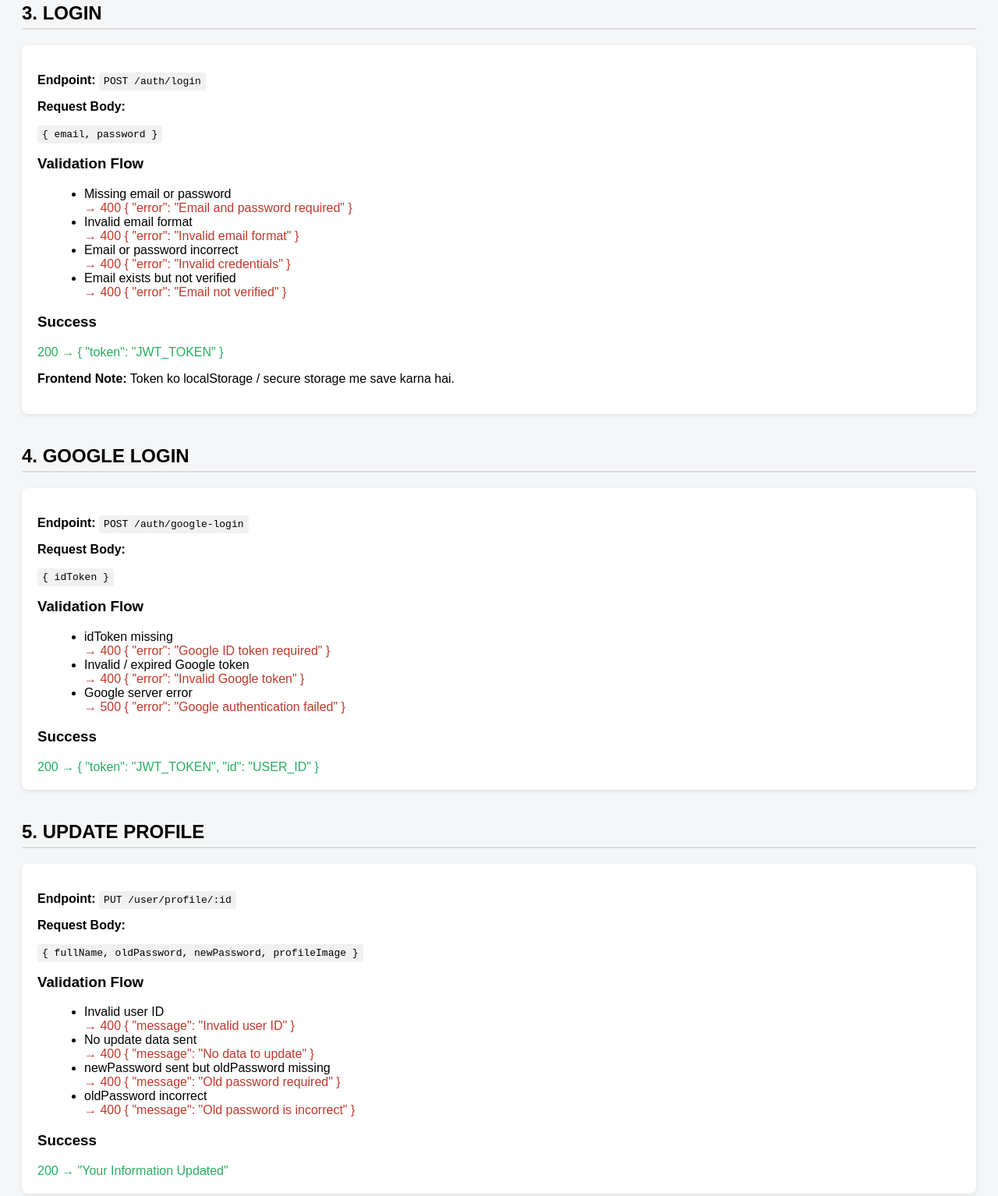
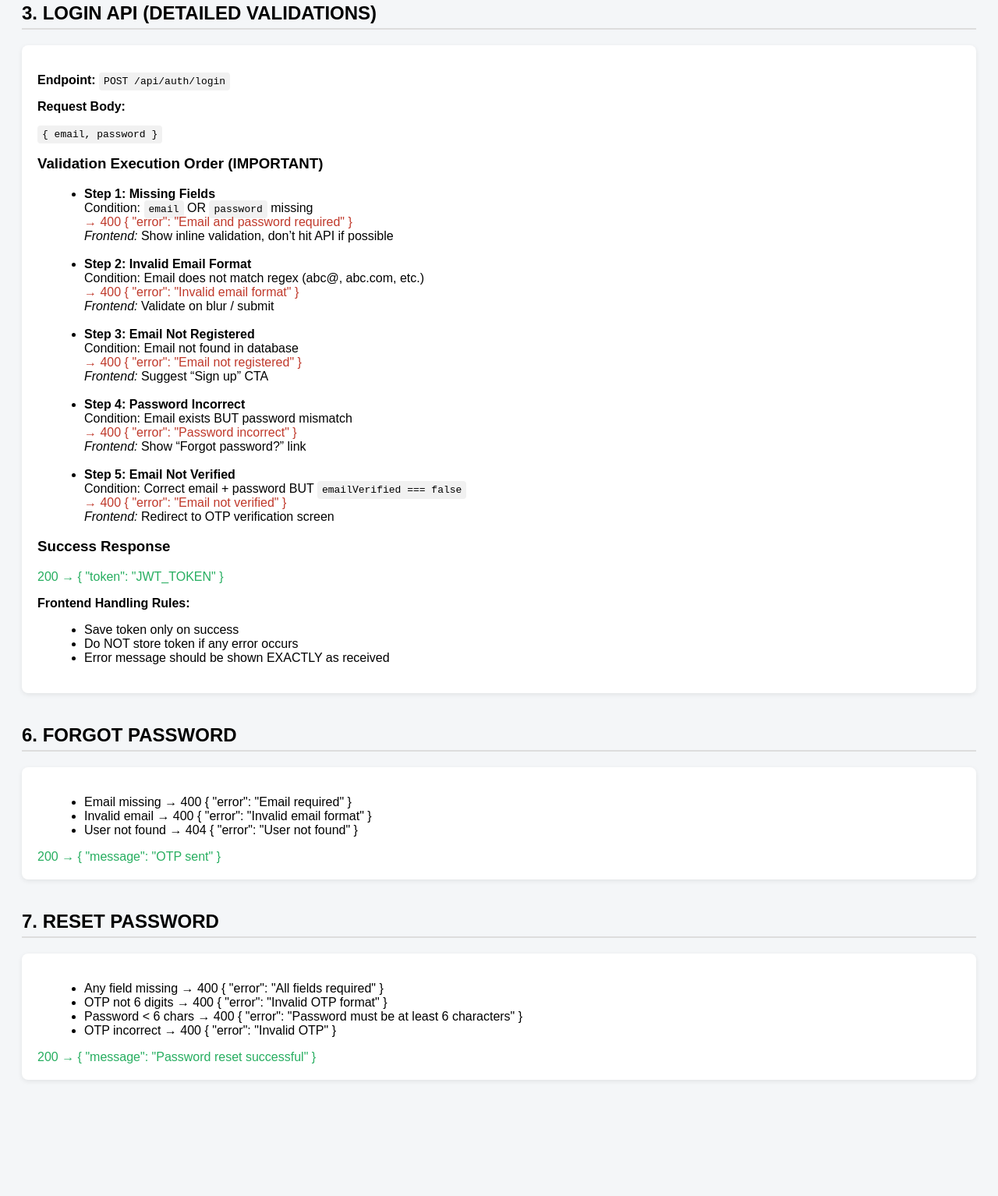
Before and after one commit to Wasif-Ali47/device-fix, a website: page html/index.html in a window 1280 px wide. Shown: the part 1209-2743 px from the top of the page at 78% size. After the commit the page ends 2622 px from the top, so only its background shows below. Drawn offline with Linux system fonts and the light colour scheme.

Commit message:
first message issue fixed

```diff
--- a/html/index.html
+++ b/html/index.html
@@ -131,122 +131,86 @@ OTP screen sirf is response ke baad open karni hai.</p>
 </div>
 
 <!-- ================= LOGIN ================= -->
-<h2>3. LOGIN</h2>
+<!-- ================= LOGIN ================= -->
+<h2>3. LOGIN API (DETAILED VALIDATIONS)</h2>
 <div class="api">
 
-<p><b>Endpoint:</b> <code>POST /auth/login</code></p>
+<p><b>Endpoint:</b> <code>POST /api/auth/login</code></p>
 
 <p><b>Request Body:</b></p>
 <code>{ email, password }</code>
 
-<h3>Validation Flow</h3>
+<h3>Validation Execution Order (IMPORTANT)</h3>
 
 <ul>
   <li>
-    Missing email or password
-    <div class="error">→ 400 { "error": "Email and password required" }</div>
+    <b>Step 1: Missing Fields</b><br />
+    Condition: <code>email</code> OR <code>password</code> missing
+    <div class="error">
+      → 400 { "error": "Email and password required" }
+    </div>
+    <i>Frontend:</i> Show inline validation, don’t hit API if possible
   </li>
 
+  <br />
+
   <li>
-    Invalid email format
-    <div class="error">→ 400 { "error": "Invalid email format" }</div>
+    <b>Step 2: Invalid Email Format</b><br />
+    Condition: Email does not match regex (abc@, abc.com, etc.)
+    <div class="error">
+      → 400 { "error": "Invalid email format" }
+    </div>
+    <i>Frontend:</i> Validate on blur / submit
   </li>
 
+  <br />
+
   <li>
-    Email or password incorrect
-    <div class="error">→ 400 { "error": "Invalid credentials" }</div>
+    <b>Step 3: Email Not Registered</b><br />
+    Condition: Email not found in database
+    <div class="error">
+      → 400 { "error": "Email not registered" }
+    </div>
+    <i>Frontend:</i> Suggest “Sign up” CTA
   </li>
 
+  <br />
+
   <li>
-    Email exists but not verified
-    <div class="error">→ 400 { "error": "Email not verified" }</div>
+    <b>Step 4: Password Incorrect</b><br />
+    Condition: Email exists BUT password mismatch
+    <div class="error">
+      → 400 { "error": "Password incorrect" }
+    </div>
+    <i>Frontend:</i> Show “Forgot password?” link
+  </li>
+
+  <br />
+
+  <li>
+    <b>Step 5: Email Not Verified</b><br />
+    Condition: Correct email + password BUT <code>emailVerified === false</code>
+    <div class="error">
+      → 400 { "error": "Email not verified" }
+    </div>
+    <i>Frontend:</i> Redirect to OTP verification screen
   </li>
 </ul>
 
-<h3>Success</h3>
+<h3>Success Response</h3>
 <div class="success">
   200 → { "token": "JWT_TOKEN" }
 </div>
 
-<p><b>Frontend Note:</b>
-Token ko localStorage / secure storage me save karna hai.</p>
+<p><b>Frontend Handling Rules:</b></p>
+<ul>
+  <li>Save token only on success</li>
+  <li>Do NOT store token if any error occurs</li>
+  <li>Error message should be shown EXACTLY as received</li>
+</ul>
 
 </div>
 
-<!-- ================= GOOGLE LOGIN ================= -->
-<h2>4. GOOGLE LOGIN</h2>
-<div class="api">
-
-<p><b>Endpoint:</b> <code>POST /auth/google-login</code></p>
-
-<p><b>Request Body:</b></p>
-<code>{ idToken }</code>
-
-<h3>Validation Flow</h3>
-
-<ul>
-  <li>
-    idToken missing
-    <div class="error">→ 400 { "error": "Google ID token required" }</div>
-  </li>
-
-  <li>
-    Invalid / expired Google token
-    <div class="error">→ 400 { "error": "Invalid Google token" }</div>
-  </li>
-
-  <li>
-    Google server error
-    <div class="error">→ 500 { "error": "Google authentication failed" }</div>
-  </li>
-</ul>
-
-<h3>Success</h3>
-<div class="success">
-  200 → { "token": "JWT_TOKEN", "id": "USER_ID" }
-</div>
-
-</div>
-
-<!-- ================= UPDATE PROFILE ================= -->
-<h2>5. UPDATE PROFILE</h2>
-<div class="api">
-
-<p><b>Endpoint:</b> <code>PUT /user/profile/:id</code></p>
-
-<p><b>Request Body:</b></p>
-<code>{ fullName, oldPassword, newPassword, profileImage }</code>
-
-<h3>Validation Flow</h3>
-
-<ul>
-  <li>
-    Invalid user ID
-    <div class="error">→ 400 { "message": "Invalid user ID" }</div>
-  </li>
-
-  <li>
-    No update data sent
-    <div class="error">→ 400 { "message": "No data to update" }</div>
-  </li>
-
-  <li>
-    newPassword sent but oldPassword missing
-    <div class="error">→ 400 { "message": "Old password required" }</div>
-  </li>
-
-  <li>
-    oldPassword incorrect
-    <div class="error">→ 400 { "message": "Old password is incorrect" }</div>
-  </li>
-</ul>
-
-<h3>Success</h3>
-<div class="success">
-  200 → "Your Information Updated"
-</div>
-
-</div>
 
 <!-- ================= FORGOT PASSWORD ================= -->
 <h2>6. FORGOT PASSWORD</h2>
```
Also changed, not shown: controllers/chatController.js (+48 -9 lines), middlewares/authMiddleware.js (+26 -7 lines), models/User.js (+0 -30 lines).
